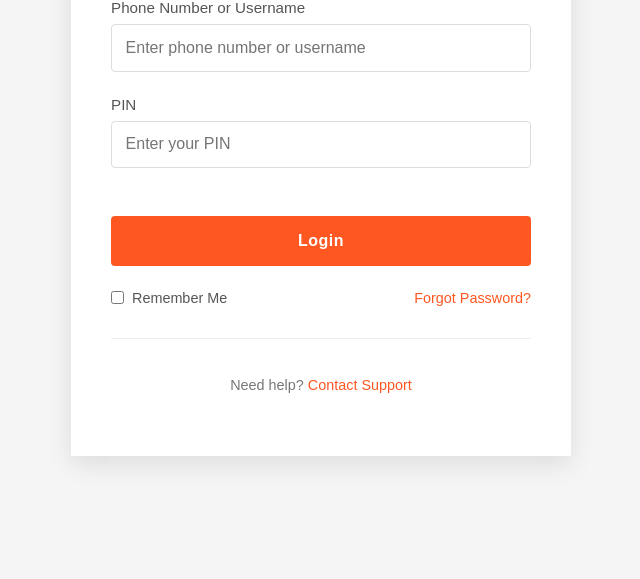
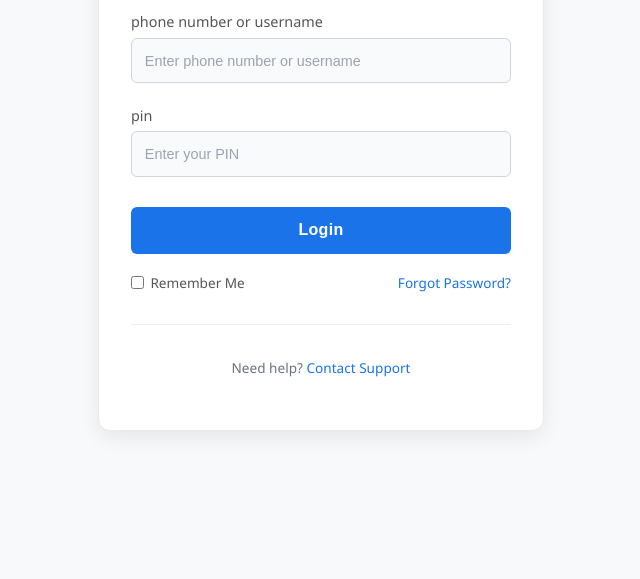
Before and after one commit to barakafrancis/MwikipsvApp, a website: page public/index.html in a window 1280 px wide. Shown: the part 253-832 px from the top of the page, without its empty margins (319-959 px from the left). Drawn offline with Linux system fonts and the light colour scheme.

Commit message:
Update styles.css

```diff
--- a/public/styles.css
+++ b/public/styles.css
@@ -1,7 +1,7 @@
 /* public/styles.css */
 body {
-    font-family: 'Arial', sans-serif;
-    background-color: #f5f5f5;
+    font-family: 'Segoe UI', Tahoma, Geneva, Verdana, sans-serif;
+    background-color: #f8f9fa;
     color: #333;
     display: flex;
     justify-content: center;
@@ -13,118 +13,133 @@ body {
 
 .container {
     background-color: #FFFFFF;
-    padding: 3rem 2.5rem;
-    border-radius: 0;
-    box-shadow: 0 8px 24px rgba(0, 0, 0, 0.1);
+    padding: 2.5rem 2rem;
+    border-radius: 12px;
+    box-shadow: 0 6px 20px rgba(0, 0, 0, 0.08);
     width: 100%;
-    max-width: 420px;
+    max-width: 380px;
     text-align: left;
-    border-top: 4px solid #FF5722;
+    border: 1px solid #eaeaea;
 }
 
 h1 {
-    color: #FF5722;
-    font-size: 2.5rem;
-    font-weight: 600;
-    margin: 0 0 2rem 0;
+    color: #1a73e8;
+    font-size: 2.2rem;
+    font-weight: 700;
+    margin: 0 0 1.8rem 0;
     text-align: center;
     letter-spacing: -0.5px;
 }
 
 .login-form {
-    margin-top: 1.5rem;
+    margin-top: 0.5rem;
 }
 
 .form-group {
-    margin-bottom: 1.5rem;
+    margin-bottom: 1.4rem;
 }
 
 .form-group label {
     display: block;
-    margin: 0 0 0.5rem 0;
+    margin: 0 0 0.4rem 0;
     color: #555;
     font-weight: 500;
-    font-size: 0.95rem;
+    font-size: 0.9rem;
+    text-transform: lowercase;
 }
 
 .form-group input {
     width: 100%;
-    padding: 0.85rem;
-    border: 1px solid #ddd;
-    border-radius: 4px;
+    padding: 0.8rem;
+    border: 1px solid #d1d5db;
+    border-radius: 6px;
     box-sizing: border-box;
     font-size: 1rem;
-    transition: border-color 0.3s ease;
+    transition: all 0.2s ease;
+    background-color: #f9fafb;
 }
 
 .form-group input:focus {
     outline: none;
-    border-color: #FF5722;
-    box-shadow: 0 0 0 2px rgba(255, 87, 34, 0.1);
+    border-color: #1a73e8;
+    background-color: #fff;
+    box-shadow: 0 0 0 3px rgba(26, 115, 232, 0.1);
+}
+
+.form-group input::placeholder {
+    color: #9ca3af;
+    font-size: 0.9rem;
 }
 
 button.login-btn {
-    background-color: #FF5722;
+    background-color: #1a73e8;
     color: #FFFFFF;
     border: none;
-    padding: 1rem;
-    border-radius: 4px;
+    padding: 0.9rem;
+    border-radius: 6px;
     cursor: pointer;
     width: 100%;
-    margin-top: 1.5rem;
+    margin-top: 0.5rem;
     font-size: 1rem;
     font-weight: 600;
-    letter-spacing: 0.5px;
-    transition: background-color 0.3s ease;
+    letter-spacing: 0.3px;
+    transition: background-color 0.2s ease, transform 0.1s ease;
 }
 
 button.login-btn:hover {
-    background-color: #E64A19;
+    background-color: #0d62d9;
+    transform: translateY(-1px);
+}
+
+button.login-btn:active {
+    transform: translateY(0);
 }
 
 .form-options {
     display: flex;
     justify-content: space-between;
     align-items: center;
-    margin-top: 1.5rem;
-    font-size: 0.9rem;
+    margin-top: 1.2rem;
+    font-size: 0.85rem;
 }
 
 .remember-me {
     display: flex;
     align-items: center;
-    gap: 0.5rem;
+    gap: 0.4rem;
     color: #555;
+    cursor: pointer;
 }
 
 .remember-me input {
     margin: 0;
     width: auto;
+    cursor: pointer;
 }
 
 .forgot-password {
-    color: #FF5722;
+    color: #1a73e8;
     text-decoration: none;
     font-weight: 500;
-    transition: color 0.3s ease;
+    transition: color 0.2s ease;
 }
 
 .forgot-password:hover {
-    color: #E64A19;
+    color: #0d62d9;
     text-decoration: underline;
 }
 
 .login-footer {
     margin-top: 2rem;
-    padding-top: 1.5rem;
+    padding-top: 1.2rem;
     border-top: 1px solid #eee;
     text-align: center;
-    color: #777;
-    font-size: 0.9rem;
+    color: #6b7280;
+    font-size: 0.85rem;
 }
 
 .login-footer a {
-    color: #FF5722;
+    color: #1a73e8;
     text-decoration: none;
     font-weight: 500;
 }
@@ -141,16 +156,17 @@ button.login-btn:hover {
 @media (max-width: 600px) {
     .container {
         padding: 2rem 1.5rem;
-        max-width: 95%;
+        max-width: 90%;
     }
 
     h1 {
-        font-size: 2rem;
+        font-size: 1.9rem;
+        margin-bottom: 1.5rem;
     }
 
     .form-options {
         flex-direction: column;
-        gap: 1rem;
+        gap: 0.8rem;
         align-items: flex-start;
     }
 }
```
